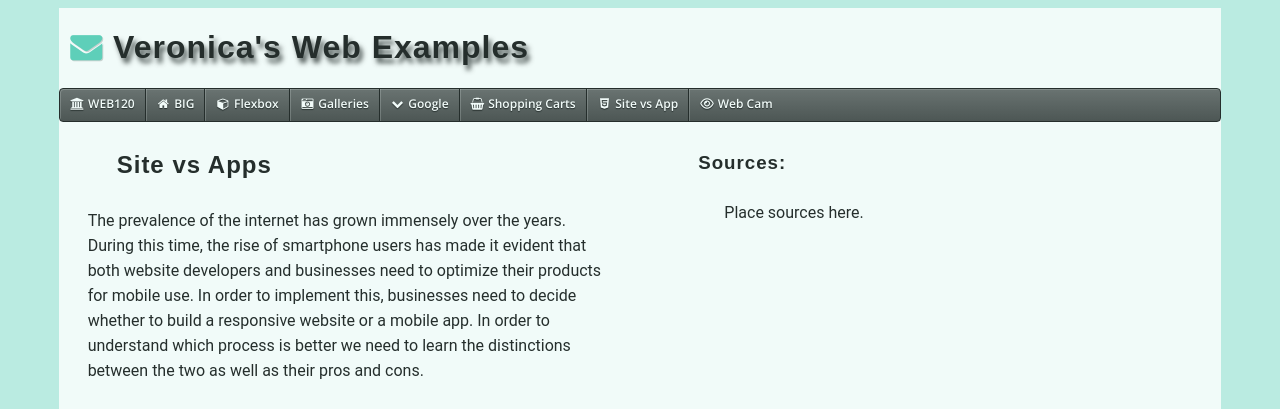
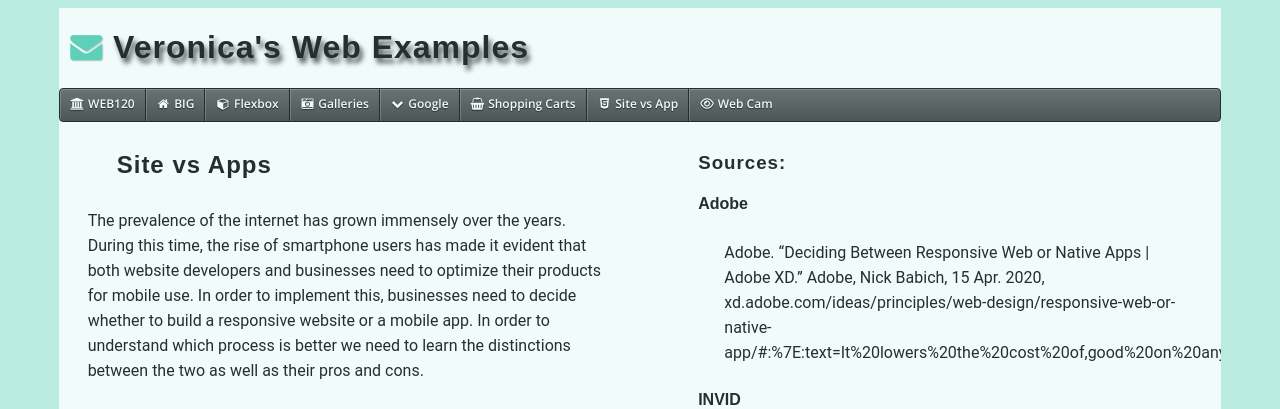
Before and after one commit to verongable/it162, a PHP site: page /big/siteapp.php in a window 1280 px wide. Shown: the top 409 px of the page. Run offline with PHP 8.4, Linux system fonts and the light colour scheme; some libraries are stand-ins or nearby versions.

Commit message:
final siteapp.php

```diff
--- a/big/siteapp.php
+++ b/big/siteapp.php
@@ -1,23 +1,42 @@
 <?php include "includes/header.php"?>
     <p>The prevalence of the internet has grown immensely over the years. During this time, the rise of smartphone users has made it evident that both website developers and businesses need to optimize their products for mobile use. In order to implement this, businesses need to decide whether to build a responsive website or a mobile app. In order to understand which process is better we need to learn the distinctions between the two as well as their pros and cons.</p>
 
+    <img src="images/siteapp-image-1.jpeg" alt="Zillow Website and App">
+
     <p>A responsive website, which is sometimes known as a ‘web app’, refers to a website that’s designed with a dynamic interface and is typically built using the “mobile-first” method. This kind of design uses both fluid grid systems and flexible images, as well as media queries that change the layout depending on set parameters. All these qualities ensure the website design can adapt both to mobile devices and larger screens. These websites are accessed through a browser. On the other hand, a mobile app, also known as a native app, is made specifically for smartphones and needs to be downloaded through Application stores. Mobile apps are designed differently depending on the mobile operating system they will run on. </p>
 
+    <img src="images/siteapp-image-2.png" alt="Mobile First Approach">
+
+    <h2>Advantages of Responsive Websites</h2>
     <p>The advantages of building a responsive website are noticeable in that they require less resources. Since the website is being displayed in a browser, less CPU and storage space is required than a mobile app. Responsive websites also take less time to market since you don’t need to go through any of the approval steps that mobile apps require. If you need to change your design, a simple code update is sufficient. The cost of production will also be significantly lower because you don’t have to worry about adjusting your designs for different platforms.</p>
 
+    <h2>Disadvantages of Responsive Websites</h2>
     <p>The downsides of designing a responsive website are that there is a limited support of native device features such as the gyro, accelerometer, and push notifications. Responsive websites also require constant internet connectivity in order to be able to make use of the website, unlike mobile apps which can be created to support offline use.</p>
 
-    <p>Moving on, mobile apps have their own advantages as well. They have the capacity to store crucial data directly in the device instead of relying on a web browser in order to execute necessary functions, meaning that they are able to perform a lot faster than responsive websites. Mobile apps are also ideal in that you can accomplish more in terms of User Experience (UX) since you are not limited to a web browser, meaning you have the ability to manipulate the interface until it meets your needs. Another benefit of creating a mobile app is that you can monetize your visitor traffic via in-app purchases instead of advertising. This process is made easier through the commerce services that app stores normally provide.</p>
+    <h2>Advantages of Mobile Apps</h2>
+    <p>Moving on, mobile apps have their own advantages too. They have the capacity to store crucial data directly in the device instead of relying on a web browser in order to execute necessary functions, meaning that they are able to perform a lot faster than responsive websites. Mobile apps are also ideal in that you can accomplish more in terms of User Experience (UX) since you are not limited to a web browser, meaning you have the ability to manipulate the interface until it meets your needs. Another benefit of creating a mobile app is that you can monetize your visitor traffic via in-app purchases instead of advertising. This process is made easier through the commerce services that app stores normally provide.</p>
 
+    <img src="images/siteapp-image-3.png" alt="Mobile Apps">
+
+    <h2>Disadvantages of Mobile Apps</h2>
     <p>The disadvantages of mobile apps are that it’s usually harder to obtain new users. Simply having your app available on an app store won’t guarantee users will be motivated to install your app. According to Adobe, “Even when the user installs your app, 21% of users abandon an app after one use. (Nick Babich)” With this in mind, businesses will have to invest notable resources in marketing and advertising in order to increase downloads. A final disadvantage of web apps is that since they’re able to run faster, they inevitably result in slowing down processes that are running in the background.</p>
 
+    <h2>Suit Your Needs</h2>
     <p>Despite having their upsides and downsides, both responsive websites and mobile apps are equal contenders. After going through the pros and cons of each, the decision should be dependent on what your needs are. Think about your goals, budget, time, and audience to find the best option(s) for you.</p>
 </section>
+</div>
    <!-- END LEFT COL -->
    <!-- START RIGHT COL -->
 <aside>
+<div class="research-aside">
     <h3>Sources:</h3>
-    <p>Place sources here.</p>
+      <h4>Adobe</h4>
+        <p>Adobe. “Deciding Between Responsive Web or Native Apps | Adobe XD.” Adobe, Nick Babich, 15 Apr. 2020, xd.adobe.com/ideas/principles/web-design/responsive-web-or-native-app/#:%7E:text=It%20lowers%20the%20cost%20of,good%20on%20any%20screen%20size.</p>
+      <h4>INVID</h4>
+        <p>Feliciano, Carlos. “Native vs. Responsive Apps: Which One You Should Choose?” INVID, 21 Oct. 2020, invidgroup.com/native-vs-responsive-apps-which-to-choose/.</p>
+      <h4>Starmark</h4>
+        <p>Starmark. “Native Mobile App or Responsive Web Design?” Starmark | Integrated Marketing Communications, 17 June 2016, www.starmark.com/blog/etips/native-mobile-app-or-responsive-web-design/.</p>
    </aside>
+   </main>
    <!-- END RIGHT COL -->
    <?php include "includes/footer.php"?>
```
